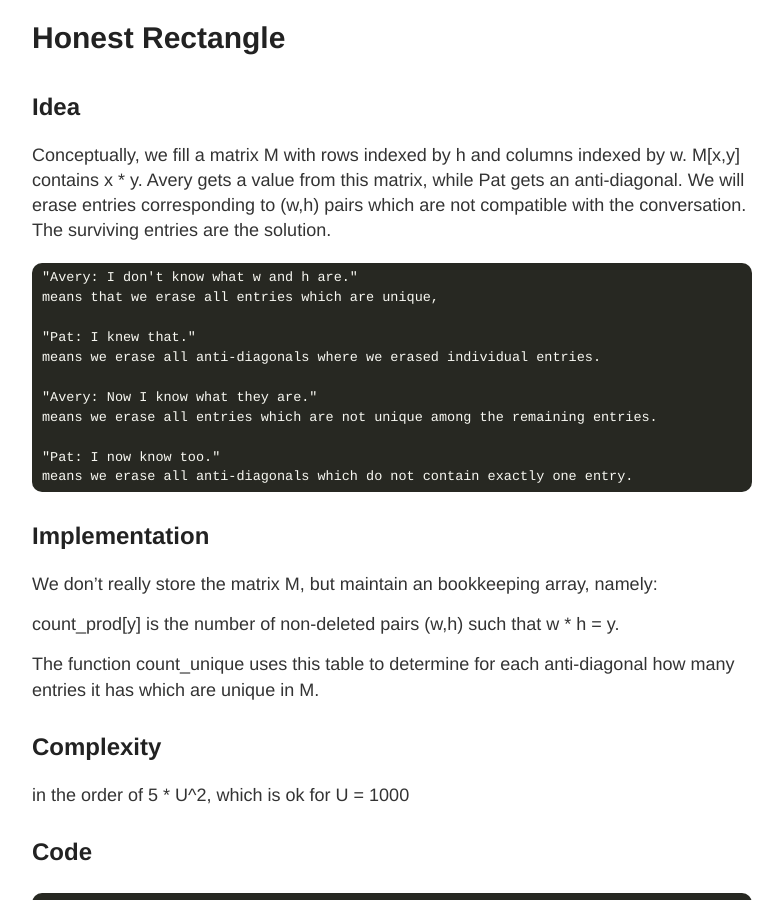
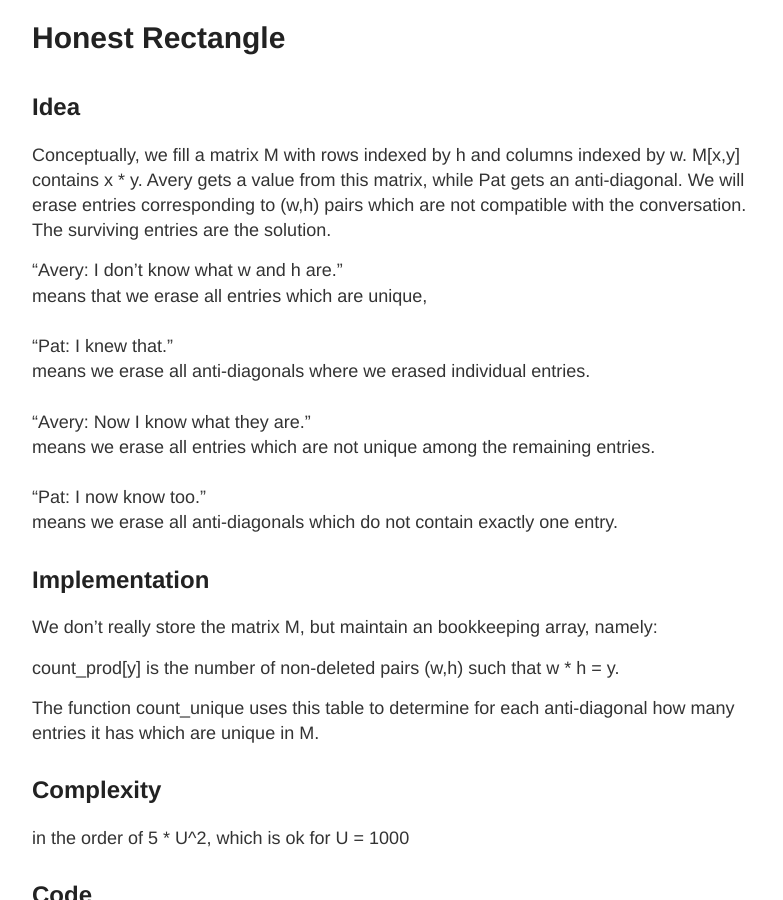
Before and after one commit to jilljenn/tryalgo.org, a Jekyll site: the page built from ecs/index.md, in a window 1280 px wide and 900 px high, scrolled down 1422 px. Shown: the whole window, without its empty margins (248-1031 px from the left). Built offline with Jekyll 4.4.1, drawn with Linux system fonts in a browser that asks for light colours; nearby versions of some CDN libraries.

Commit message:
ecs trains for swerc

```diff
--- a/ecs/index.md
+++ b/ecs/index.md
@@ -38,17 +38,17 @@ w. M[x,y] contains x * y.  Avery gets a value from this matrix, while Pat gets
 an anti-diagonal. We will erase entries corresponding to (w,h) pairs which are
 not compatible with the conversation. The surviving entries are the solution.
 
-    "Avery: I don't know what w and h are."
-    means that we erase all entries which are unique,
-
-    "Pat: I knew that."
-    means we erase all anti-diagonals where we erased individual entries.
-
-    "Avery: Now I know what they are."
-    means we erase all entries which are not unique among the remaining entries.
-
-    "Pat: I now know too."
-    means we erase all anti-diagonals which do not contain exactly one entry.
+|   "Avery: I don't know what w and h are."
+|   means that we erase all entries which are unique,
+|
+|   "Pat: I knew that."
+|   means we erase all anti-diagonals where we erased individual entries.
+|
+|   "Avery: Now I know what they are."
+|   means we erase all entries which are not unique among the remaining entries.
+|
+|   "Pat: I now know too."
+|   means we erase all anti-diagonals which do not contain exactly one entry.
 
 ## Implementation
 
```
